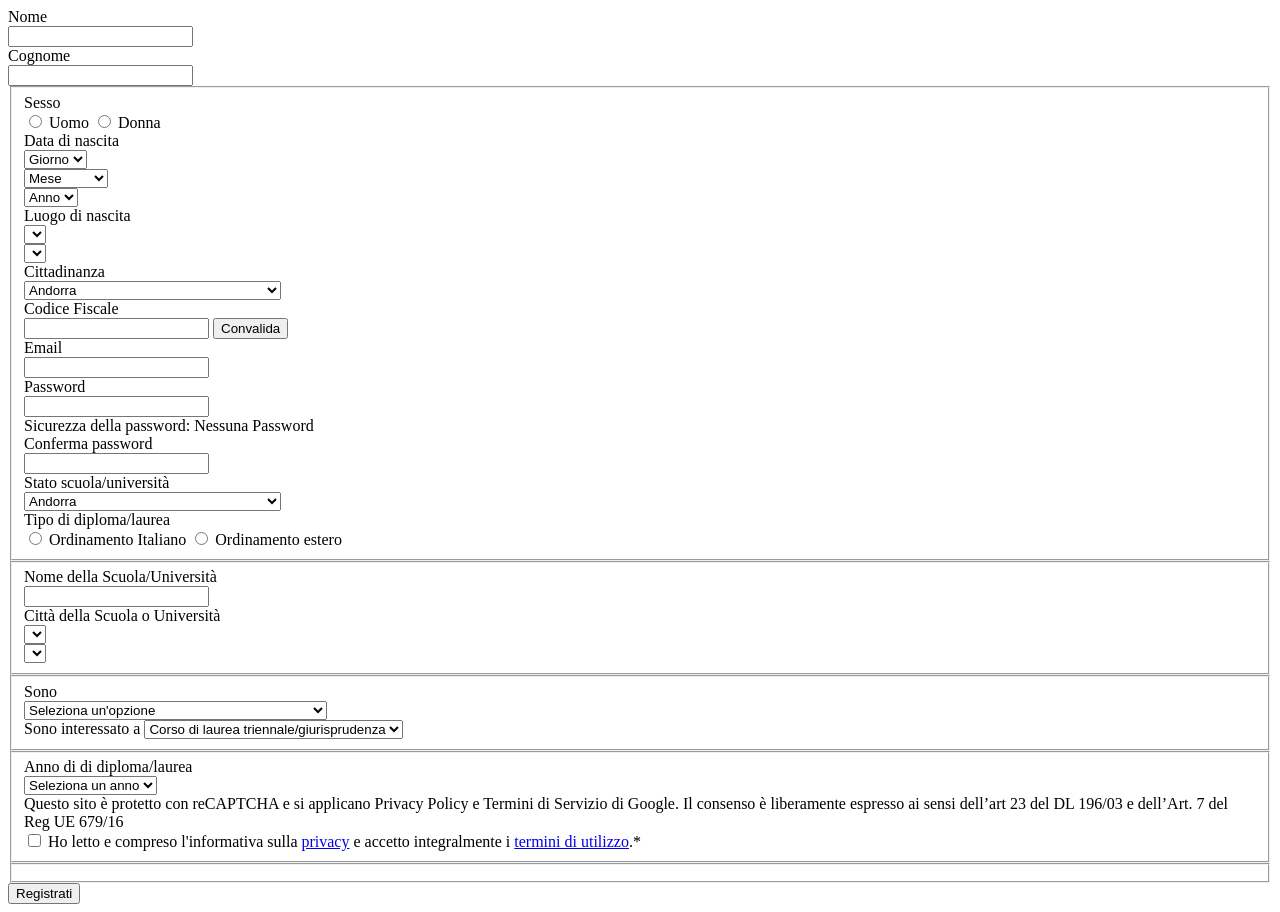
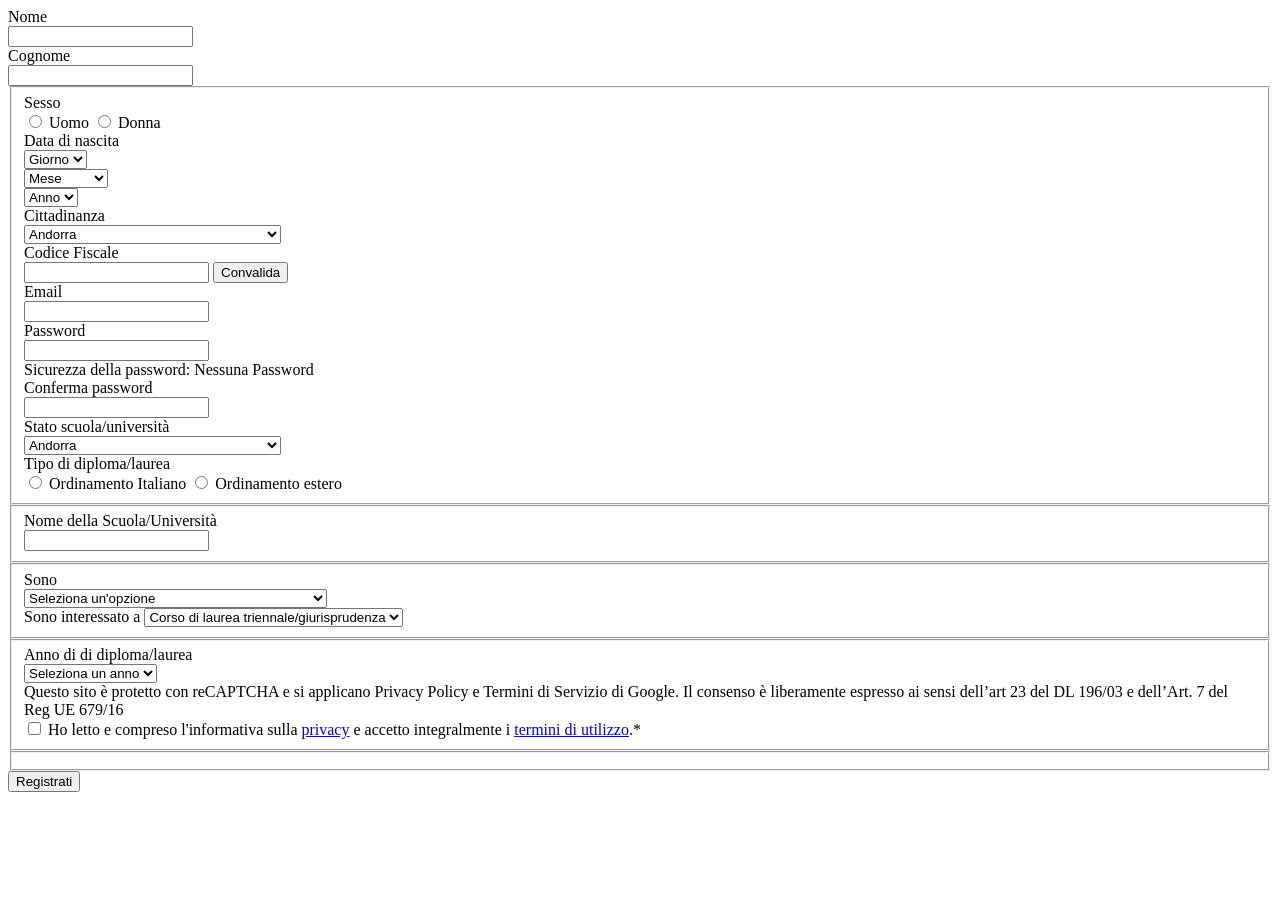
Before and after one commit to adeganoD/adeganoD.github.io, a plain HTML site: page index.html in a window 1280 px wide. After the commit the page ends 800 px from the top, so only its background shows below. Drawn offline with Linux system fonts and the light colour scheme.

Commit message:
Update index.html

```diff
--- a/index.html
+++ b/index.html
@@ -234,29 +234,6 @@
     </div>
 </div>
 
-        <div id="field-birthplace" class="field birthplace required">
-    <label class="label" for="birthplace_province">
-        <span>Luogo di nascita</span>
-    </label>
-    <div class="control birthplace">
-        <div class="field-left">
-            <select name="birthplace_province" id="birthplace_province" required></select>
-        </div>
-        <div class="field-right">
-            <select name="bo_customer_place_of_birth" id="birthplace" required></select>
-        </div>
-    </div>
-</div>
-<script type="text/x-magento-init">
-    {
-        "#field-birthplace": {
-            "countryFields": {
-                "field1": {"id": "birthplace_province" },
-                "field2": { "id": "birthplace" }
-            }
-        }
-    }
-</script>
 
 
 <div class="field citizenship required">
@@ -1389,20 +1366,7 @@
         <input type="text" required name="institute_name" value="">
     </div>
 </div>
-<div id="field-institute" class="field required">
-    <label class="label institute_city institute_city_label" for="institute_city">
-        <span>Città della Scuola o Università</span>
-    </label>
-    <div class="control birthplace">
-        <div class="institute_province field-left">
-            <select name="institute_province" id="institute_province" required></select>
-        </div>
-        <div class="institute_region field-right">
-            <select name="institute_region" id="institute_region" required></select>
-        </div>
-        <input id="institute_city_input" type="hidden" required name="institute_city" value="">
-    </div>
-</div>
+
 <script type="text/x-magento-init">
     {
         "#field-institute": {
```
